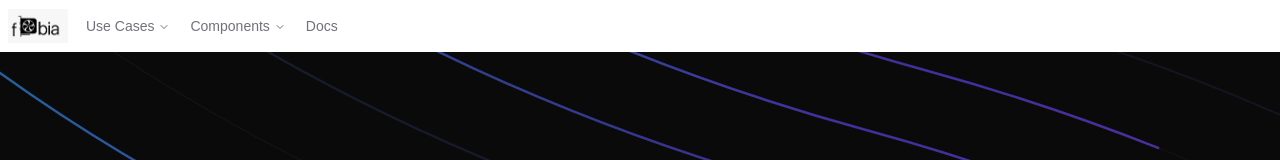
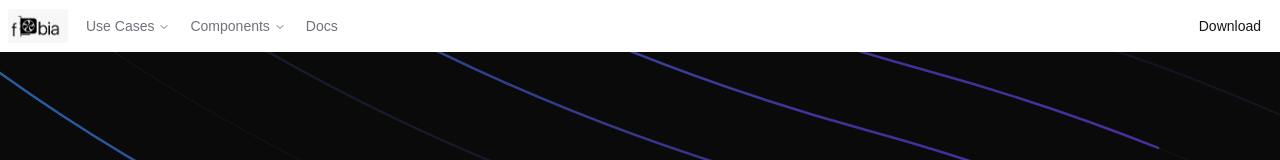
Before and after one commit to ZongZheJiang/Fobia, a Next.js app in the folder fobia-app/: page / in a window 1280 px wide. Shown: the top 160 px of the page. Built offline with nearby package versions, Linux system fonts and the light colour scheme.

Commit message:
added download button to navbar

```diff
--- a/fobia-app/components/ui/navigation-menu.tsx
+++ b/fobia-app/components/ui/navigation-menu.tsx
@@ -4,6 +4,7 @@ import { NavigationMenu as NavigationMenuPrimitive } from "radix-ui"
 
 import { cn } from "../../lib/utils"
 import { ChevronDownIcon } from "lucide-react"
+import { Button } from "./button"
 
 function NavigationMenu({
   className,
@@ -18,7 +19,7 @@ function NavigationMenu({
       data-slot="navigation-menu"
       data-viewport={viewport}
       className={cn(
-        "group/navigation-menu relative flex max-w-max flex-1 items-center justify-center",
+        "group/navigation-menu relative flex max-w-full flex-1 items-center justify-between",
         className
       )}
       {...props}
@@ -59,7 +60,7 @@ function NavigationMenuItem({
 }
 
 const navigationMenuTriggerStyle = cva(
-  "group/navigation-menu-trigger inline-flex h-9 w-max items-center justify-center rounded-lg px-2.5 py-1.5 text-sm font-medium transition-all outline-none text-zinc-500 hover:text-black hover:bg-slate-200 focus:bg-muted focus-visible:ring-3 focus-visible:ring-ring/50 focus-visible:outline-1 disabled:pointer-events-none disabled:opacity-50 data-popup-open:bg-muted/50 data-popup-open:hover:bg-muted data-open:bg-muted/50 data-open:hover:bg-muted data-open:focus:bg-muted"
+  "group/navigation-menu-trigger inline-flex h-9 w-max items-center justify-start rounded-lg px-2.5 py-1.5 text-sm font-medium transition-all outline-none text-zinc-500 hover:text-black hover:bg-slate-200 focus:bg-muted focus-visible:ring-3 focus-visible:ring-ring/50 focus-visible:outline-1 disabled:pointer-events-none disabled:opacity-50 data-popup-open:bg-muted/50 data-popup-open:hover:bg-muted data-open:bg-muted/50 data-open:hover:bg-muted data-open:focus:bg-muted"
 )
 
 function NavigationMenuTrigger({
--- a/fobia-app/examples/navigation-menu.tsx
+++ b/fobia-app/examples/navigation-menu.tsx
@@ -13,6 +13,8 @@ import {
   NavigationMenuTrigger,
   navigationMenuTriggerStyle,
 } from "../components/ui/navigation-menu"
+
+import { Button } from "../components/ui/button"
 
 import ReactImg from "../public/fobia-logo.jpeg"
 
@@ -101,6 +103,9 @@ export const NavigationMenuDemo = () => {
           </NavigationMenuLink>
         </NavigationMenuItem>
       </NavigationMenuList>
+      <Button>
+        Download
+      </Button>
     </NavigationMenu>
   )
 }
```
